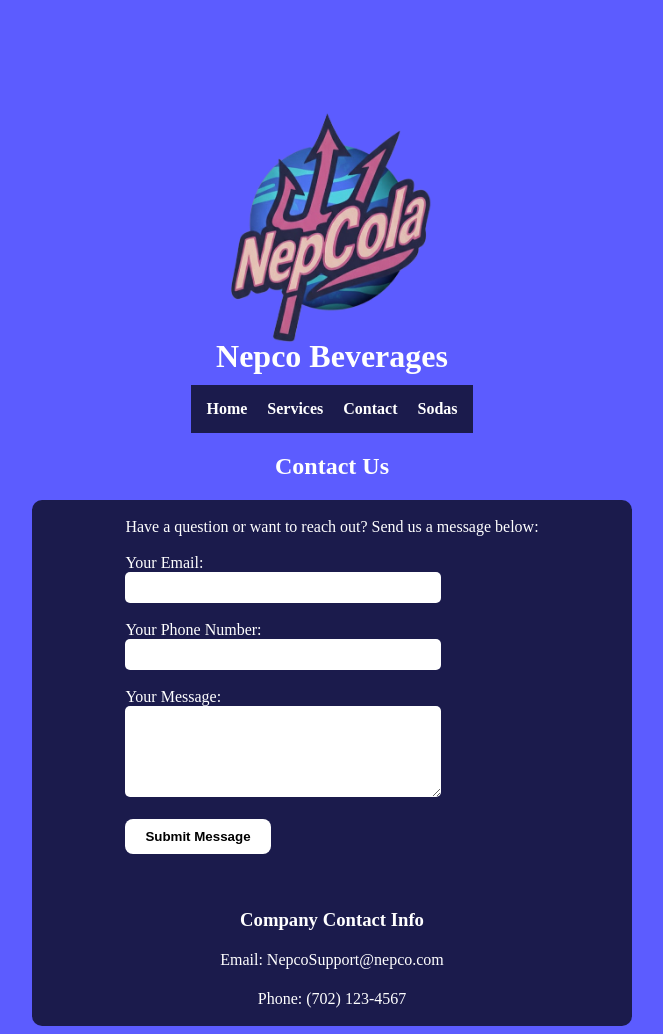
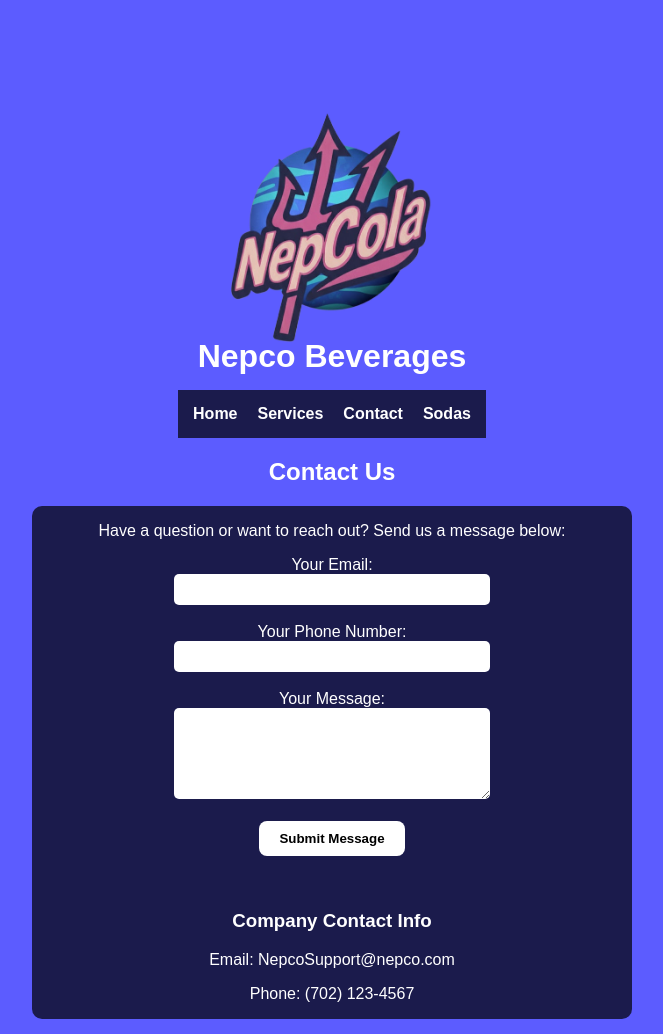
Before and after one commit to LarkBondal/NepcoWebsite, a plain HTML site: page contact.html in a window 1280 px wide. Shown: the whole page, without its empty margins (308-971 px from the left). Drawn offline with Linux system fonts and the light colour scheme.

Commit message:
commit v4

```diff
--- a/LBstylesheet.css
+++ b/LBstylesheet.css
@@ -1,33 +1,39 @@
 body {
   /* This will be the background color visible through the transparent parts of your image */
   background-color: #5C5CFF;
-
+  font-family: Arial, sans-serif;
 }
 
 .main-header {
   display: flex;
   flex-direction: column;
   align-items: center;
-  position: relative;
+}
+
+.homePageTitle {
+  margin: 0;
+  padding: 0;
+  color: white;
 }
 
 .headerRow1{
 	display: flex;
   flex-direction: column;
-  align-items: center;       /* Keeps logo + title vertically aligned */
+  align-items: center;
+}
+
+.main-header {
+  display: flex;
+  flex-direction: column;   /* stack vertically */
+  align-items: center;      /* center horizontally */
+  gap: 5px;                 /* smaller spacing between logo and title */
+  position: relative;
 }
 
 .mainLogo {
-	width: 300px;         /* Change as you like */
+  width: 300px;
   height: auto;
-  justify-content: center;
-  align-items: center;
   margin-bottom: -120px;
-}
-
-.homePageTitle{
-	margin: 0;
-	padding: 0;
 }
 
 .nav {
@@ -53,6 +59,28 @@ h1, h2 {
   margin: 0 auto;
   border-radius: 10px;
 }
+
+.contact-wrapper {
+  display: flex;
+  flex-wrap: wrap;
+  background: rgba(0, 0, 0, 0.7);
+  justify-content: center;
+  align-items: center;
+
+  width: 100%;
+  max-width: 600px;
+  margin: 0 auto;
+  border-radius: 10px;
+}
+
+.contact-inner {
+  width: 90%;
+  max-width: 600px;
+  margin: 0 auto;
+  text-align: center;
+  color: white;
+}
+
 
 .introParagraph p {
   margin-bottom: 1em;
--- a/contact.html
+++ b/contact.html
@@ -5,6 +5,7 @@
   <title>NepCo - Contact</title>
   <link rel="icon" type="image/png" href="images/mainNepcoLogo.png">
   <link rel="stylesheet" href="LBstylesheet.css">
+  <link rel="stylesheet" href="contact.css">
 </head>
 
 <body>
@@ -22,7 +23,9 @@
       <a href="sodas.html">Sodas</a>
     </nav>
 
-    <script>
+</header>
+
+<script>
   document.addEventListener("DOMContentLoaded", () => {
     const forms = document.querySelectorAll("form");
 
@@ -50,14 +53,12 @@
   });
 </script>
 
-  </header>
-
   <main>
     <h2>Contact Us</h2>
 
     <!-- FORM SECTION -->
-    <div class="homePageFlexBio">
-      <div class="introParagraph">
+    <div class="contact-wrapper">
+      <div class="contact-inner">
 
         <p>Have a question or want to reach out? Send us a message below:</p>
 
--- a/services.css
+++ b/services.css
@@ -10,25 +10,27 @@ body {
     align-items: center;
   }
 
-.headerRow1 {
+  .headerRow1{
     display: flex;
     flex-direction: column;
-    align-items: center;
+    align-items: center;       /* Keeps logo + title vertically aligned */
   }
 
   .mainLogo {
-    width: 300px;
+    width: 300px;               /* exact same size as index.html/sodas.html */
     height: auto;
-    margin-bottom: -120px;
+    margin-bottom: -120px;      /* same spacing */
   }
 
-.homePageTitle {
+  .homePageTitle{
     margin: 0;
     padding: 0;
     color: white;
+    text-align: center;         /* same styling */
   }
 
   .nav {
+    margin-top: 20px;
     display: flex;
     gap: 20px;
     justify-content: center;
```
Lines whose indentation alone changed are shown as unchanged.
